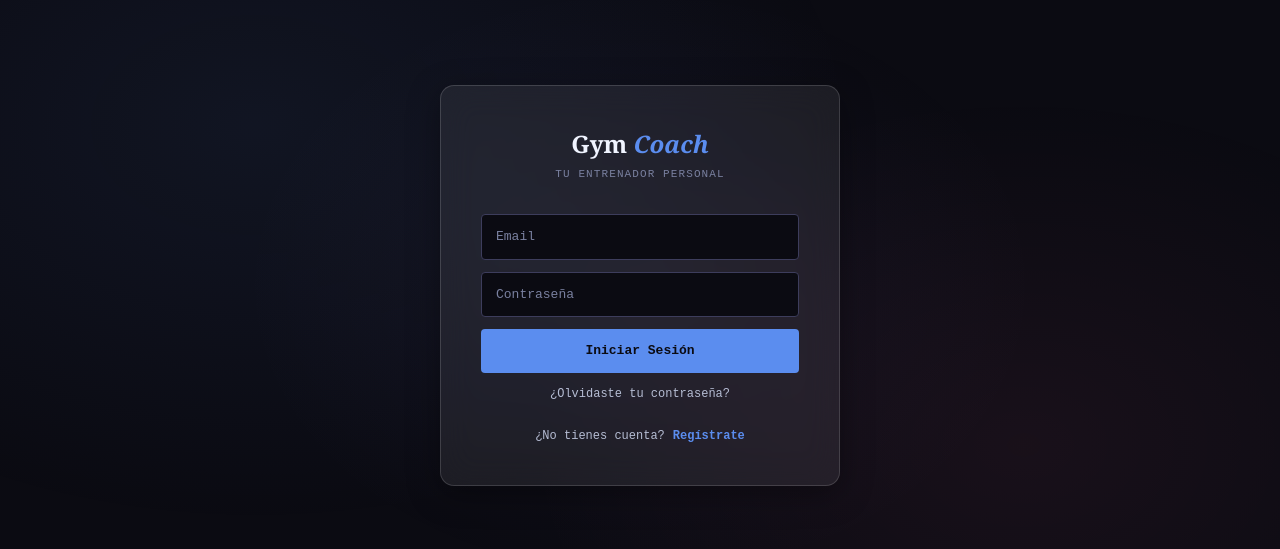
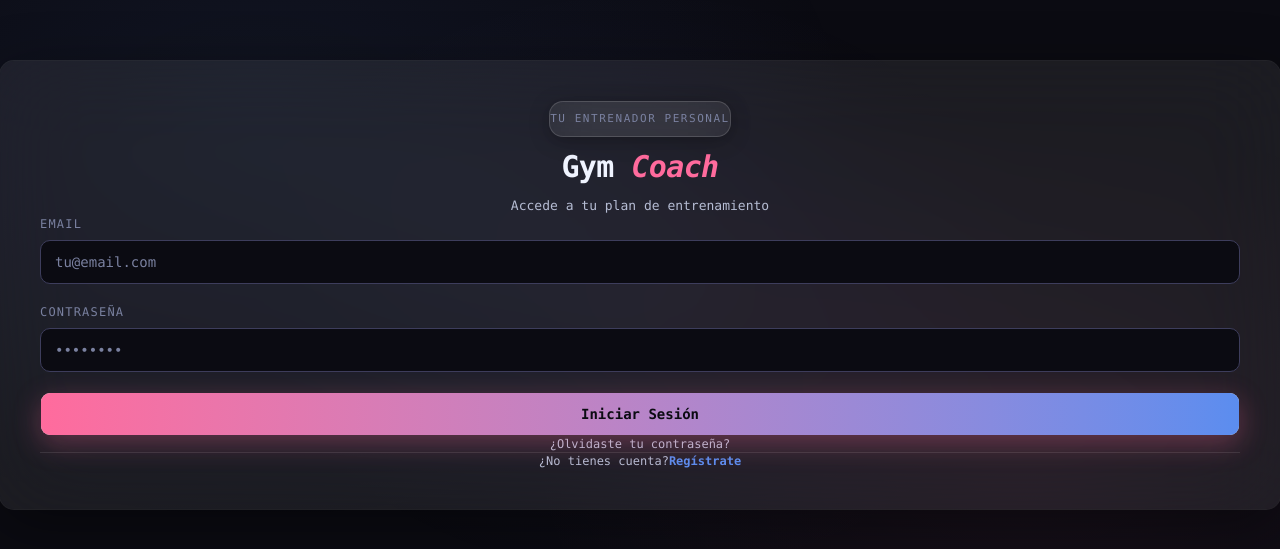
Before and after one commit to DaniAvocado/gym-coach, a Next.js app: page /auth in a window 1280 px wide. Shown: the part 115-664 px from the top of the page. Built offline with nearby package versions, Linux system fonts and the light colour scheme; no server answers.

Commit message:
feat: rebuild auth page with shadcn card + anime.js entrance

```diff
--- a/app/auth/page.tsx
+++ b/app/auth/page.tsx
@@ -1,9 +1,18 @@
 'use client'
 
-import { useState, useEffect } from 'react'
+import { useState, useEffect, useRef } from 'react'
 import { supabase } from '@/lib/supabase'
 import { useRouter } from 'next/navigation'
+import { animate, createTimeline } from 'animejs'
 import AnimatedBackground from '@/components/AnimatedBackground'
+import { Card, CardContent, CardDescription } from '@/components/ui/card'
+import { Badge } from '@/components/ui/badge'
+import { Button } from '@/components/ui/button'
+import { Input } from '@/components/ui/input'
+import { Label } from '@/components/ui/label'
+
+const reducedMotion = () =>
+  typeof window !== 'undefined' && window.matchMedia('(prefers-reduced-motion: reduce)').matches
 
 export default function AuthPage() {
   const [email, setEmail] = useState('')
@@ -14,11 +23,32 @@ export default function AuthPage() {
   const [loading, setLoading] = useState(false)
   const [message, setMessage] = useState('')
   const [error, setError] = useState('')
+  const formRef = useRef<HTMLFormElement>(null)
+  const mounted = useRef(false)
   const router = useRouter()
 
   useEffect(() => {
     if (new URLSearchParams(window.location.search).has('reset')) setMode('reset')
   }, [])
+
+  useEffect(() => {
+    if (reducedMotion()) return
+    const tl = createTimeline({ defaults: { ease: 'easeOutExpo' } })
+      .add('.auth-card', { opacity: [0, 1], translateY: [26, 0], duration: 650 })
+      .add('.auth-title', { opacity: [0, 1], translateY: [12, 0], duration: 500 }, 0.2)
+      .add('.auth-form', { opacity: [0, 1], translateY: [14, 0], duration: 550 }, 0.35)
+    tl.play()
+  }, [])
+
+  useEffect(() => {
+    if (!mounted.current) {
+      mounted.current = true
+      return
+    }
+    const el = formRef.current
+    if (!el || reducedMotion()) return
+    animate(el, { opacity: [0, 1], translateY: [10, 0], duration: 350, ease: 'easeOutCubic' })
+  }, [mode, isSignUp])
 
   const handleAuth = async (e: React.FormEvent) => {
     e.preventDefault()
@@ -91,149 +121,170 @@ export default function AuthPage() {
   }
 
   return (
-    <div style={{ position: 'relative', minHeight: '100vh', display: 'flex', alignItems: 'center', justifyContent: 'center', background: 'var(--ink)', fontFamily: 'var(--font-mono)', overflow: 'hidden' }}>
+    <div className="relative flex min-h-dvh items-center justify-center overflow-hidden bg-[var(--ink)] px-4 py-10 font-[var(--font-mono)]">
       <AnimatedBackground />
-      <div style={{ position: 'relative', zIndex: 1, background: 'rgba(255,255,255,0.07)', backdropFilter: 'blur(16px)', WebkitBackdropFilter: 'blur(16px)', border: '1px solid rgba(255,255,255,0.15)', borderRadius: '14px', padding: '2.5rem', width: '100%', maxWidth: '400px', boxShadow: '0 8px 32px rgba(0,0,0,0.35)' }}>
-        <div style={{ textAlign: 'center', marginBottom: '2rem' }}>
-          <h1 style={{ fontFamily: 'Georgia, serif', fontWeight: 700, fontSize: '1.5rem', color: 'var(--text)', marginBottom: '4px' }}>
-            Gym <span style={{ fontStyle: 'italic', color: 'var(--blue)' }}>Coach</span>
+
+      <Card className="auth-card relative z-10 w-full max-w-[420px] border-white/15 bg-white/[0.07] shadow-[0_16px_60px_rgba(0,0,0,0.45)] backdrop-blur-2xl ring-white/10">
+        <CardContent className="!p-8 sm:!p-10">
+          <div className="auth-title flex flex-col items-center gap-3 text-center">
+            <Badge
+              variant="outline"
+              className="h-9 rounded-xl border-white/15 bg-white/[0.06] px-5 shadow-[0_4px_20px_rgba(0,0,0,0.3)] backdrop-blur-xl"
+            >
+              <span className="text-[11px] uppercase tracking-[0.14em] text-[var(--text-faint)]">
+                Tu entrenador personal
+              </span>
+            </Badge>
+            <h1 className="text-3xl font-bold tracking-[-0.02em] text-[var(--text)]">
+              Gym <span className="italic text-[var(--pink)]">Coach</span>
             </h1>
-          <p style={{ fontFamily: 'monospace', fontSize: '11px', color: 'var(--text-faint)', letterSpacing: '0.1em' }}>
-            TU ENTRENADOR PERSONAL
-          </p>
+            <CardDescription className="text-[13px] text-[var(--text-muted)]">
+              {mode === 'auth'
+                ? (isSignUp ? 'Crea tu cuenta y empieza hoy' : 'Accede a tu plan de entrenamiento')
+                : mode === 'forgot'
+                  ? 'Recupera el acceso a tu cuenta'
+                  : 'Define una nueva contraseña'}
+            </CardDescription>
           </div>
 
-        <form onSubmit={mode === 'auth' ? handleAuth : mode === 'forgot' ? handleForgot : handleReset} style={{ display: 'flex', flexDirection: 'column', gap: '12px' }}>
-          <input
+          <form
+            ref={formRef}
+            onSubmit={mode === 'auth' ? handleAuth : mode === 'forgot' ? handleForgot : handleReset}
+            className="auth-form mt-8 flex flex-col gap-5"
+          >
+            <div className="flex flex-col gap-2">
+              <Label htmlFor="email" className="text-xs uppercase tracking-[0.1em] text-[var(--text-faint)]">
+                Email
+              </Label>
+              <Input
+                id="email"
                 type="email"
-            placeholder="Email"
+                placeholder="tu@email.com"
+                autoComplete="email"
                 value={email}
                 onChange={(e) => setEmail(e.target.value)}
-            style={{
-              width: '100%',
-              padding: '12px 14px',
-              border: '1px solid var(--border)',
-              borderRadius: '4px',
-              background: 'var(--ink)',
-              color: 'var(--text)',
-              fontFamily: 'monospace',
-              fontSize: '13px',
-              outline: 'none',
-            }}
                 required={mode !== 'reset'}
                 disabled={mode === 'reset'}
+                className="!h-11 !rounded-lg border-white/15 bg-[var(--ink)]/60 !px-3.5 !text-sm placeholder:text-[var(--text-faint)]/60"
               />
+            </div>
+
             {mode === 'auth' && (
-            <input
+              <div className="flex flex-col gap-2">
+                <Label htmlFor="password" className="text-xs uppercase tracking-[0.1em] text-[var(--text-faint)]">
+                  Contraseña
+                </Label>
+                <Input
+                  id="password"
                   type="password"
-              placeholder="Contraseña"
+                  placeholder="••••••••"
+                  autoComplete={isSignUp ? 'new-password' : 'current-password'}
                   value={password}
                   onChange={(e) => setPassword(e.target.value)}
-              style={{
-                width: '100%',
-                padding: '12px 14px',
-                border: '1px solid var(--border)',
-                borderRadius: '4px',
-                background: 'var(--ink)',
-                color: 'var(--text)',
-                fontFamily: 'monospace',
-                fontSize: '13px',
-                outline: 'none',
-              }}
                   required
+                  className="!h-11 !rounded-lg border-white/15 bg-[var(--ink)]/60 !px-3.5 !text-sm placeholder:text-[var(--text-faint)]/60"
                 />
+              </div>
             )}
+
             {mode === 'reset' && (
               <>
-              <input
+                <div className="flex flex-col gap-2">
+                  <Label htmlFor="new-password" className="text-xs uppercase tracking-[0.1em] text-[var(--text-faint)]">
+                    Nueva contraseña
+                  </Label>
+                  <Input
+                    id="new-password"
                     type="password"
-                placeholder="Nueva contraseña"
+                    placeholder="Mínimo 6 caracteres"
+                    autoComplete="new-password"
                     value={password}
                     onChange={(e) => setPassword(e.target.value)}
-                style={{ width: '100%', padding: '12px 14px', border: '1px solid var(--border)', borderRadius: '4px', background: 'var(--ink)', color: 'var(--text)', fontFamily: 'monospace', fontSize: '13px', outline: 'none' }}
                     required
+                    className="!h-11 !rounded-lg border-white/15 bg-[var(--ink)]/60 !px-3.5 !text-sm placeholder:text-[var(--text-faint)]/60"
                   />
-              <input
+                </div>
+                <div className="flex flex-col gap-2">
+                  <Label htmlFor="confirm-password" className="text-xs uppercase tracking-[0.1em] text-[var(--text-faint)]">
+                    Confirmar contraseña
+                  </Label>
+                  <Input
+                    id="confirm-password"
                     type="password"
-                placeholder="Confirmar nueva contraseña"
+                    placeholder="Repite la contraseña"
+                    autoComplete="new-password"
                     value={confirmPassword}
                     onChange={(e) => setConfirmPassword(e.target.value)}
-                style={{ width: '100%', padding: '12px 14px', border: '1px solid var(--border)', borderRadius: '4px', background: 'var(--ink)', color: 'var(--text)', fontFamily: 'monospace', fontSize: '13px', outline: 'none' }}
                     required
+                    className="!h-11 !rounded-lg border-white/15 bg-[var(--ink)]/60 !px-3.5 !text-sm placeholder:text-[var(--text-faint)]/60"
                   />
+                </div>
               </>
             )}
 
             {error && (
-            <p style={{ color: 'var(--red)', fontSize: '12px', fontFamily: 'monospace' }}>
+              <p className="rounded-lg border border-[var(--red)]/30 bg-[var(--red)]/10 px-3 py-2 text-xs text-[var(--red)]">
                 {error}
               </p>
             )}
 
             {message && (
-            <p style={{ color: 'var(--green)', fontSize: '12px', fontFamily: 'monospace' }}>
+              <p className="rounded-lg border border-[var(--green)]/30 bg-[var(--green)]/10 px-3 py-2 text-xs text-[var(--green)]">
                 {message}
               </p>
             )}
 
-          <button
+            <Button
               type="submit"
+              size="lg"
               disabled={loading}
-            style={{
-              width: '100%',
-              padding: '12px',
-              background: 'var(--blue)',
-              color: '#0b0b12',
-              border: 'none',
-              borderRadius: '4px',
-              fontFamily: 'monospace',
-              fontWeight: 700,
-              fontSize: '13px',
-              cursor: 'pointer',
-              opacity: loading ? 0.5 : 1,
-            }}
+              className="!h-11 w-full bg-gradient-to-r from-[var(--pink)] to-[var(--blue)] font-bold text-[#0b0b12] shadow-[0_8px_28px_rgba(255,107,157,0.3)] hover:opacity-90"
             >
-            {loading ? 'Cargando...' : mode === 'auth' ? (isSignUp ? 'Registrarse' : 'Iniciar Sesión') : mode === 'forgot' ? 'Enviar link de recuperación' : 'Guardar nueva contraseña'}
-          </button>
+              {loading
+                ? 'Cargando...'
+                : mode === 'auth'
+                  ? (isSignUp ? 'Registrarse' : 'Iniciar Sesión')
+                  : mode === 'forgot'
+                    ? 'Enviar link de recuperación'
+                    : 'Guardar nueva contraseña'}
+            </Button>
           </form>
 
           {mode === 'auth' && !isSignUp && (
-          <p style={{ textAlign: 'center', marginTop: '0.75rem', fontFamily: 'monospace', fontSize: '12px' }}>
-            <button onClick={() => setMode('forgot')} style={{ color: 'var(--text-muted)', background: 'none', border: 'none', cursor: 'pointer', fontFamily: 'monospace', fontSize: '12px' }}>
+            <p className="mt-5 text-center font-[var(--font-mono)] text-xs">
+              <button
+                onClick={() => setMode('forgot')}
+                className="text-[var(--text-muted)] transition-colors hover:text-[var(--text)]"
+              >
                 ¿Olvidaste tu contraseña?
               </button>
             </p>
           )}
 
           {mode === 'forgot' && (
-          <p style={{ textAlign: 'center', marginTop: '0.75rem', fontFamily: 'monospace', fontSize: '12px' }}>
-            <button onClick={() => setMode('auth')} style={{ color: 'var(--blue)', background: 'none', border: 'none', cursor: 'pointer', fontFamily: 'monospace', fontSize: '12px' }}>
+            <p className="mt-5 text-center font-[var(--font-mono)] text-xs">
+              <button
+                onClick={() => setMode('auth')}
+                className="text-[var(--blue)] transition-colors hover:underline"
+              >
                 Volver al inicio de sesión
               </button>
             </p>
           )}
 
           {mode === 'auth' && (
-          <p style={{ textAlign: 'center', marginTop: '1.5rem', fontFamily: 'monospace', fontSize: '12px', color: 'var(--text-muted)' }}>
+            <p className="mt-6 border-t border-white/10 pt-5 text-center font-[var(--font-mono)] text-xs text-[var(--text-muted)]">
               {isSignUp ? '¿Ya tienes cuenta?' : '¿No tienes cuenta?'}
               <button
                 onClick={() => setIsSignUp(!isSignUp)}
-              style={{
-                color: 'var(--blue)',
-                fontWeight: 700,
-                marginLeft: '8px',
-                background: 'none',
-                border: 'none',
-                cursor: 'pointer',
-                fontFamily: 'monospace',
-                fontSize: '12px',
-              }}
+                className="ml-2 font-bold text-[var(--blue)] transition-colors hover:underline"
               >
                 {isSignUp ? 'Inicia sesión' : 'Regístrate'}
               </button>
             </p>
           )}
-      </div>
+        </CardContent>
+      </Card>
     </div>
   )
 }
```
Lines whose indentation alone changed are shown as unchanged.
